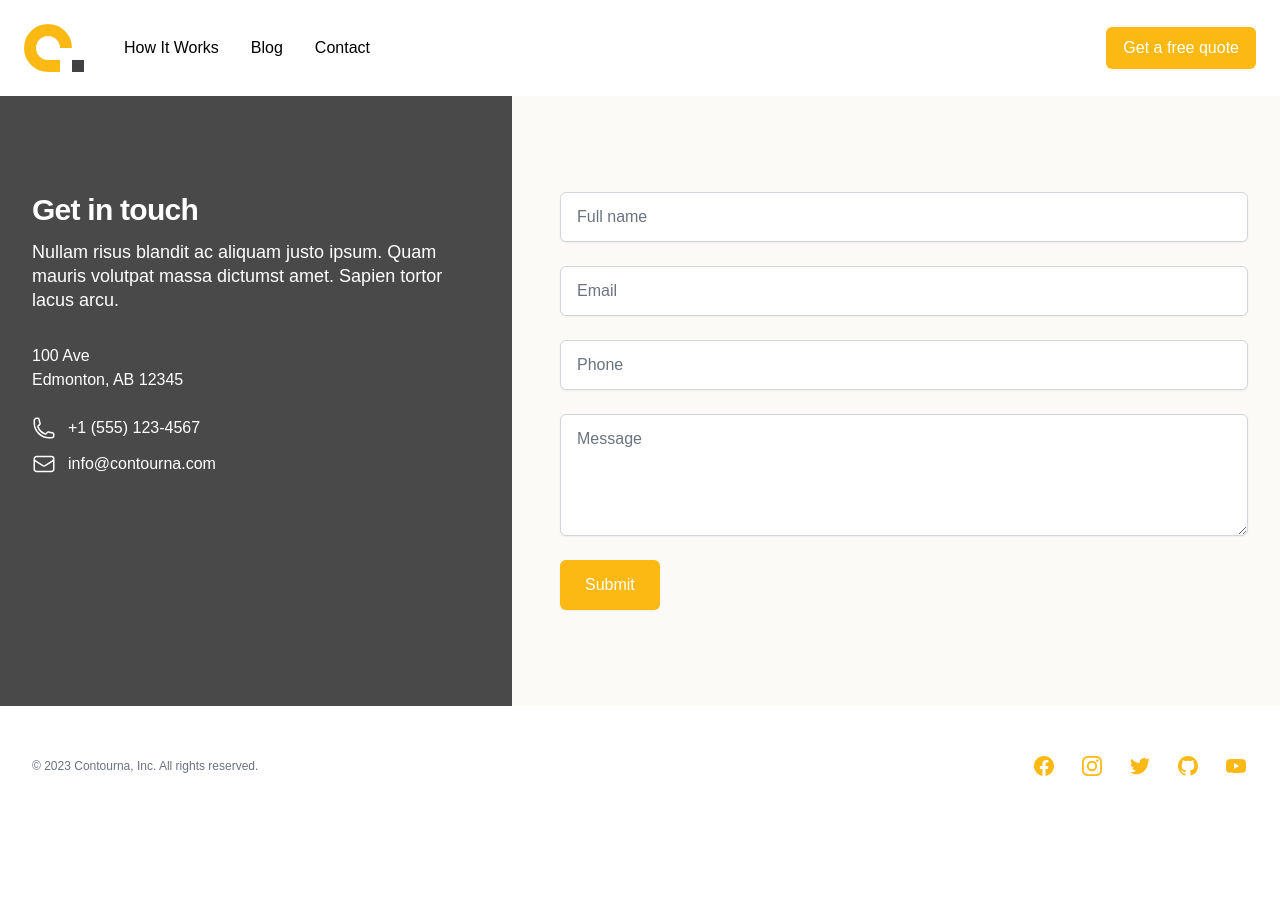
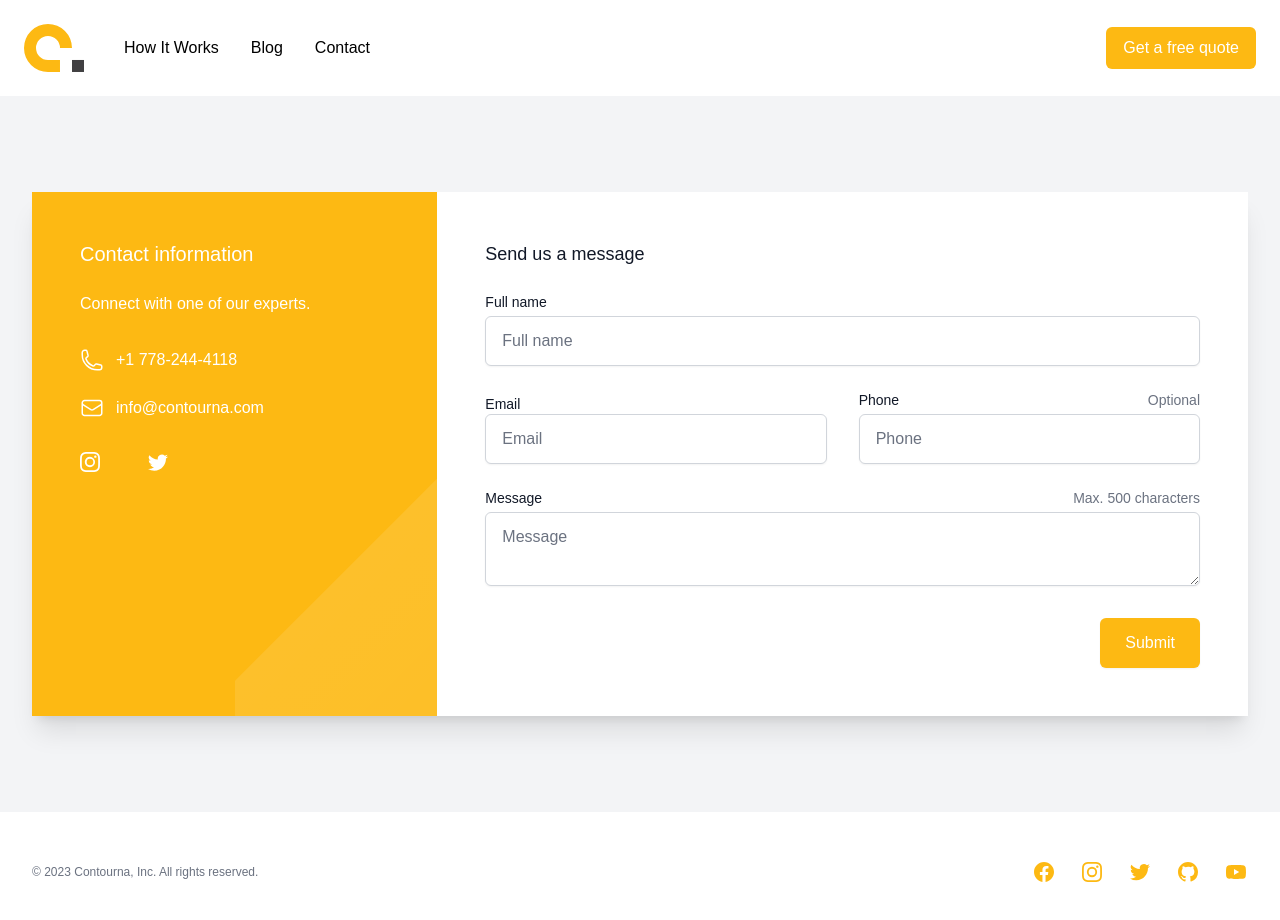
Before and after one commit to Contourna-SaaS/contourna-marketing, a Next.js app: page /contact in a window 1280 px wide. Shown: the top 920 px of the page. Before the commit the page ends 826 px from the top, so only its background shows below. Built offline with nearby package versions, Linux system fonts and the light colour scheme.

Commit message:
updated contact page

```diff
--- a/package.json
+++ b/package.json
@@ -18,6 +18,7 @@
     "@types/js-yaml": "^4.0.0",
     "date-fns": "^2.19.0",
     "eslint": "^7.32.0",
+    "formik": "^2.2.9",
     "gray-matter": "^4.0.2",
     "js-yaml": "^4.0.0",
     "next": "10.1.2",
@@ -25,11 +26,13 @@
     "normalize.css": "^8.0.1",
     "react": "17.0.2",
     "react-dom": "17.0.2",
+    "react-icons": "^4.7.1",
     "react-instagram-embed": "^2.0.0",
     "react-schemaorg": "^1.3.1",
     "react-twitter-embed": "^3.0.3",
     "react-youtube": "^7.13.1",
-    "schema-dts": "^0.8.2"
+    "schema-dts": "^0.8.2",
+    "yup": "^0.32.11"
   },
   "devDependencies": {
     "@types/jest": "^26.0.22",
--- a/src/components/Contact.tsx
+++ b/src/components/Contact.tsx
@@ -1,124 +1,307 @@
 import { EnvelopeIcon, PhoneIcon } from '@heroicons/react/24/outline';
+import * as Yup from 'yup';
+import { Formik, Field, Form, FormikHelpers } from 'formik';
+import { BsInstagram, BsTwitter } from "react-icons/bs"
+
+const phoneRegExp = /^((\\+[1-9]{1,4}[ \\-]*)|(\\([0-9]{2,3}\\)[ \\-]*)|([0-9]{2,4})[ \\-]*)*?[0-9]{3,4}?[ \\-]*[0-9]{3,4}?$/
+
+const ContactSchema = Yup.object().shape({
+  fullName: Yup.string()
+    .min(2, 'Full Name Too Short')
+    .max(50, 'Full Name Too Long')
+    .required('Required'),
+  email: Yup.string().email('Invalid email').required('Required'),
+  phone: Yup.string().matches(phoneRegExp, 'Phone number is not valid'),
+  message: Yup.string()
+    .max(500, 'Message Too Long')
+});
+
+
+interface Values {
+  fullName: string;
+  email: string;
+  phone: string;
+  message: string;
+}
+
 
 export default function Contact() {
+
+  const handleSubmit = async (e) => {
+    e.preventDefault();
+
+  }
+
   return (
-    <div className="relative">
-      <div className="absolute inset-0">
-        <div className="absolute inset-y-0 left-0 w-1/2 bg-c-grey" />
+
+    <div className="bg-gray-100">
+      <div className="mx-auto max-w-7xl py-16 px-6 sm:py-24 lg:px-8">
+        <div className="relative bg-white shadow-xl">
+          <h2 className="sr-only">Contact us</h2>
+
+          <div className="grid grid-cols-1 lg:grid-cols-3">
+            {/* Contact information */}
+            <div className="relative overflow-hidden bg-c-yellow py-10 px-6 sm:px-10 xl:p-12">
+              <div className="pointer-events-none absolute inset-0 sm:hidden" aria-hidden="true">
+                <svg
+                  className="absolute inset-0 h-full w-full"
+                  width={343}
+                  height={388}
+                  viewBox="0 0 343 388"
+                  fill="none"
+                  preserveAspectRatio="xMidYMid slice"
+                  xmlns="http://www.w3.org/2000/svg"
+                >
+                  <path
+                    d="M-99 461.107L608.107-246l707.103 707.107-707.103 707.103L-99 461.107z"
+                    fill="url(#linear1)"
+                    fillOpacity=".1"
+                  />
+                  <defs>
+                    <linearGradient
+                      id="linear1"
+                      x1="254.553"
+                      y1="107.554"
+                      x2="961.66"
+                      y2="814.66"
+                      gradientUnits="userSpaceOnUse"
+                    >
+                      <stop stopColor="#fff" />
+                      <stop offset={1} stopColor="#fff" stopOpacity={0} />
+                    </linearGradient>
+                  </defs>
+                </svg>
               </div>
-      <div className="relative mx-auto max-w-7xl lg:grid lg:grid-cols-5">
-        <div className="bg-c-grey py-16 px-6 lg:col-span-2 lg:px-8 lg:py-24 xl:pr-12">
-          <div className="mx-auto max-w-lg">
-            <h2 className="text-2xl font-bold tracking-tight text-white sm:text-3xl">
-              Get in touch
-            </h2>
-            <p className="mt-3 text-lg leading-6 text-white">
-              Nullam risus blandit ac aliquam justo ipsum. Quam mauris
-              volutpat massa dictumst amet. Sapien tortor lacus arcu.
+              <div
+                className="pointer-events-none absolute top-0 right-0 bottom-0 hidden w-1/2 sm:block lg:hidden"
+                aria-hidden="true"
+              >
+                <svg
+                  className="absolute inset-0 h-full w-full"
+                  width={359}
+                  height={339}
+                  viewBox="0 0 359 339"
+                  fill="none"
+                  preserveAspectRatio="xMidYMid slice"
+                  xmlns="http://www.w3.org/2000/svg"
+                >
+                  <path
+                    d="M-161 382.107L546.107-325l707.103 707.107-707.103 707.103L-161 382.107z"
+                    fill="url(#linear2)"
+                    fillOpacity=".1"
+                  />
+                  <defs>
+                    <linearGradient
+                      id="linear2"
+                      x1="192.553"
+                      y1="28.553"
+                      x2="899.66"
+                      y2="735.66"
+                      gradientUnits="userSpaceOnUse"
+                    >
+                      <stop stopColor="#fff" />
+                      <stop offset={1} stopColor="#fff" stopOpacity={0} />
+                    </linearGradient>
+                  </defs>
+                </svg>
+              </div>
+              <div
+                className="pointer-events-none absolute top-0 right-0 bottom-0 hidden w-1/2 lg:block"
+                aria-hidden="true"
+              >
+                <svg
+                  className="absolute inset-0 h-full w-full"
+                  width={160}
+                  height={678}
+                  viewBox="0 0 160 678"
+                  fill="none"
+                  preserveAspectRatio="xMidYMid slice"
+                  xmlns="http://www.w3.org/2000/svg"
+                >
+                  <path
+                    d="M-161 679.107L546.107-28l707.103 707.107-707.103 707.103L-161 679.107z"
+                    fill="url(#linear3)"
+                    fillOpacity=".1"
+                  />
+                  <defs>
+                    <linearGradient
+                      id="linear3"
+                      x1="192.553"
+                      y1="325.553"
+                      x2="899.66"
+                      y2="1032.66"
+                      gradientUnits="userSpaceOnUse"
+                    >
+                      <stop stopColor="#fff" />
+                      <stop offset={1} stopColor="#fff" stopOpacity={0} />
+                    </linearGradient>
+                  </defs>
+                </svg>
+              </div>
+              <h3 className="text-xl font-medium text-white">Contact information</h3>
+              <p className="mt-6 max-w-3xl text-base text-white">
+                Connect with one of our experts.
+
               </p>
-            <dl className="mt-8 text-base text-white">
-              <div>
-                <dt className="sr-only">Postal address</dt>
-                <dd>
-                  <p>100 Ave</p>
-                  <p>Edmonton, AB 12345</p>
+              <dl className="mt-8 space-y-6">
+                <dt>
+                  <span className="sr-only">Phone number</span>
+                </dt>
+                <dd className="flex text-base text-white">
+                  <PhoneIcon className="h-6 w-6 flex-shrink-0 text-white" aria-hidden="true" />
+                  <span className="ml-3">+1 778-244-4118</span>
                 </dd>
-              </div>
-              <div className="mt-6">
-                <dt className="sr-only">Phone number</dt>
-                <dd className="flex">
-                  <PhoneIcon
-                    className="h-6 w-6 flex-shrink-0 text-white"
-                    aria-hidden="true"
-                  />
-                  <span className="ml-3">+1 (555) 123-4567</span>
-                </dd>
-              </div>
-              <div className="mt-3">
-                <dt className="sr-only">Email</dt>
-                <dd className="flex">
-                  <EnvelopeIcon
-                    className="h-6 w-6 flex-shrink-0 text-white"
-                    aria-hidden="true"
-                  />
+                <dt>
+                  <span className="sr-only">Email</span>
+                </dt>
+                <dd className="flex text-base text-white">
+                  <EnvelopeIcon className="h-6 w-6 flex-shrink-0 text-white" aria-hidden="true" />
                   <span className="ml-3">info@contourna.com</span>
                 </dd>
+              </dl>
+              <ul role="list" className="mt-8 flex space-x-12">
+                <li>
+                  <a className="text-white hover:opacity-75" href="#">
+                    <span className="sr-only">Instagram</span>
+                    <BsInstagram size={20} />
+                  </a>
+                </li>
+                <li>
+                  <a className="text-white hover:opacity-75" href="#">
+                    <span className="sr-only">Twitter</span>
+                    <BsTwitter size={20} />
+                  </a>
+                </li>
+              </ul>
             </div>
-            </dl>
+
+            {/* Contact form */}
+            <div className="py-10 px-6 sm:px-10 lg:col-span-2 xl:p-12">
+              <h3 className="text-lg font-medium text-gray-900">Send us a message</h3>
+
+
+              <Formik
+                validationSchema={ContactSchema}
+                initialValues={{
+                  fullName: '',
+                  email: '',
+                  phone: '',
+                  message: '',
+                }}
+                onSubmit={(
+                  values: Values,
+                  { setSubmitting }: FormikHelpers<Values>
+                ) => {
+                  setTimeout(() => {
+                    alert(JSON.stringify(values, null, 2));
+                    setSubmitting(false);
+                  }, 500);
+                }}
+              >
+                {({ errors, touched }) => (
+                  <Form className="mt-6 grid grid-cols-1 gap-y-6 sm:grid-cols-2 sm:gap-x-8">
+
+                    <>
+                      <div className="sm:col-span-2">
+                        <label htmlFor="fullName" className="block text-sm font-medium text-gray-900">Full name</label>
+                        <div className="mt-1">
+                          <Field
+                            id="fullName"
+                            name="fullName"
+                            placeholder="Full name"
+                            type="text"
+                            className="block w-full rounded-md border-gray-300 py-3 px-4 text-gray-900 shadow-sm focus:border-c-yellow focus:ring-c-yellow"
+                          />
+                          {errors.fullName && touched.fullName ? (
+                            <span className='text-red-600 font-medium text-sm mt-1'>{errors.fullName}</span>
+                          ) : null}
                         </div>
                       </div>
-        <div className="bg-c-off-white py-16 px-6 lg:col-span-3 lg:py-24 lg:px-8 xl:pl-12">
-          <div className="mx-auto max-w-lg lg:max-w-none">
-            {/* hook up contact form */}
-            <form
-              action="#"
-              method="POST"
-              className="grid grid-cols-1 gap-y-6"
-            >
+
+
                       <div>
-                <label htmlFor="full-name" className="sr-only">
-                  Full name
-                </label>
-                <input
-                  type="text"
-                  name="full-name"
-                  id="full-name"
-                  autoComplete="name"
-                  className="block w-full rounded-md border-gray-300 py-3 px-4 placeholder-gray-500 shadow-sm focus:border-c-yellow focus:ring-c-yellow"
-                  placeholder="Full name"
-                />
-              </div>
-              <div>
-                <label htmlFor="email" className="sr-only">
-                  Email
-                </label>
-                <input
+                        <div className="mt-1">
+                          <label htmlFor="email" className="block text-sm font-medium text-gray-900">Email</label>
+                          <Field
                             id="email"
                             name="email"
+                            autoComplete="email"
+                            placeholder="Email"
                             type="email"
-                  autoComplete="email"
-                  className="block w-full rounded-md border-gray-300 py-3 px-4 placeholder-gray-500 shadow-sm focus:border-c-yellow focus:ring-c-yellow"
-                  placeholder="Email"
+                            className="block w-full rounded-md border-gray-300 py-3 px-4 text-gray-900 shadow-sm focus:border-c-yellow focus:ring-c-yellow"
                           />
+                          {errors.email && touched.email ? (
+                            <span className='text-red-600 font-medium text-sm mt-1'>{errors.email}</span>
+                          ) : null}
                         </div>
+                      </div>
+
                       <div>
-                <label htmlFor="phone" className="sr-only">
+                        <div className="flex justify-between">
+                          <label htmlFor="phone" className="block text-sm font-medium text-gray-900">
                             Phone
                           </label>
-                <input
-                  type="text"
+                          <span id="phone-optional" className="text-sm text-gray-500">
+                            Optional
+                          </span>
+                        </div>
+                        <div className="mt-1">
+                          <Field
+                            id="phone"
                             name="phone"
-                  id="phone"
-                  autoComplete="tel"
-                  className="block w-full rounded-md border-gray-300 py-3 px-4 placeholder-gray-500 shadow-sm focus:border-c-yellow focus:ring-c-yellow"
+                            autoComplete="phone"
                             placeholder="Phone"
+                            type="tel"
+                            className="block w-full rounded-md border-gray-300 py-3 px-4 text-gray-900 shadow-sm focus:border-c-yellow focus:ring-c-yellow"
                           />
+                          {errors.phone && touched.phone ? (
+                            <span className='text-red-600 font-medium text-sm mt-1'>{errors.phone}</span>
+                          ) : null}
                         </div>
-              <div>
-                <label htmlFor="message" className="sr-only">
+                      </div>
+
+                      <div className="sm:col-span-2">
+                        <div className="flex justify-between">
+                          <label htmlFor="message" className="block text-sm font-medium text-gray-900">
                             Message
                           </label>
-                <textarea
+                          <span id="message-max" className="text-sm text-gray-500">
+                            Max. 500 characters
+                          </span>
+                        </div>
+                        <div className="mt-1">
+                          <Field
+                            as="textarea"
                             id="message"
                             name="message"
-                  rows={4}
-                  className="block w-full rounded-md border-gray-300 py-3 px-4 placeholder-gray-500 shadow-sm focus:border-c-yellow focus:ring-c-yellow"
+                            autoComplete="message"
                             placeholder="Message"
-                  defaultValue={''}
+                            className="block w-full rounded-md border-gray-300 py-3 px-4 text-gray-900 shadow-sm focus:border-c-yellow focus:ring-c-yellow"
+                            aria-describedby="message-max"
                           />
+                          {errors.message && touched.message ? (
+                            <span className='text-red-600 font-medium text-sm mt-1'>{errors.message}</span>
+                          ) : null}
                         </div>
-              <div>
+                      </div>
+
+
+                      <div className="sm:col-span-2 sm:flex sm:justify-end">
                         <button
                           type="submit"
-                  className="inline-flex justify-center rounded-md border border-transparent text-white bg-c-yellow py-3 px-6 text-base font-medium text-white shadow-sm hover:bg-c-grey focus:outline-none focus:ring-2 focus:ring-c-yellow focus:ring-offset-2"
+                          className="mt-2 inline-flex w-full items-center justify-center rounded-md border border-transparent bg-c-yellow px-6 py-3 text-base font-medium text-white shadow-sm hover:bg-c-grey focus:outline-none focus:ring-2 focus:ring-c-yellow focus:ring-offset-2 sm:w-auto"
                         >
                           Submit
                         </button>
                       </div>
-            </form>
+                    </>
+                  </Form>
+                )}
+              </Formik>
             </div>
           </div>
         </div>
       </div>
+    </div >
   );
 }
--- a/src/pages/index.tsx
+++ b/src/pages/index.tsx
@@ -32,7 +32,11 @@ export default function Index() {
               grow your business.
             </p>
           }
-          img={<HowItWorksSVG className="how-it-works" />}
+          img={<img
+            className="hero-gif"
+            src="/images/hero-web.gif"
+            alt="my gif"
+          />}
           cta={{
             title: 'Learn More',
             href: '/how-it-works',
```
Also changed, not shown: src/components/Hero.tsx (+6 -11 lines), 1 other file (tests, documents, lock files or other folders). Lines whose indentation alone changed are shown as unchanged.
